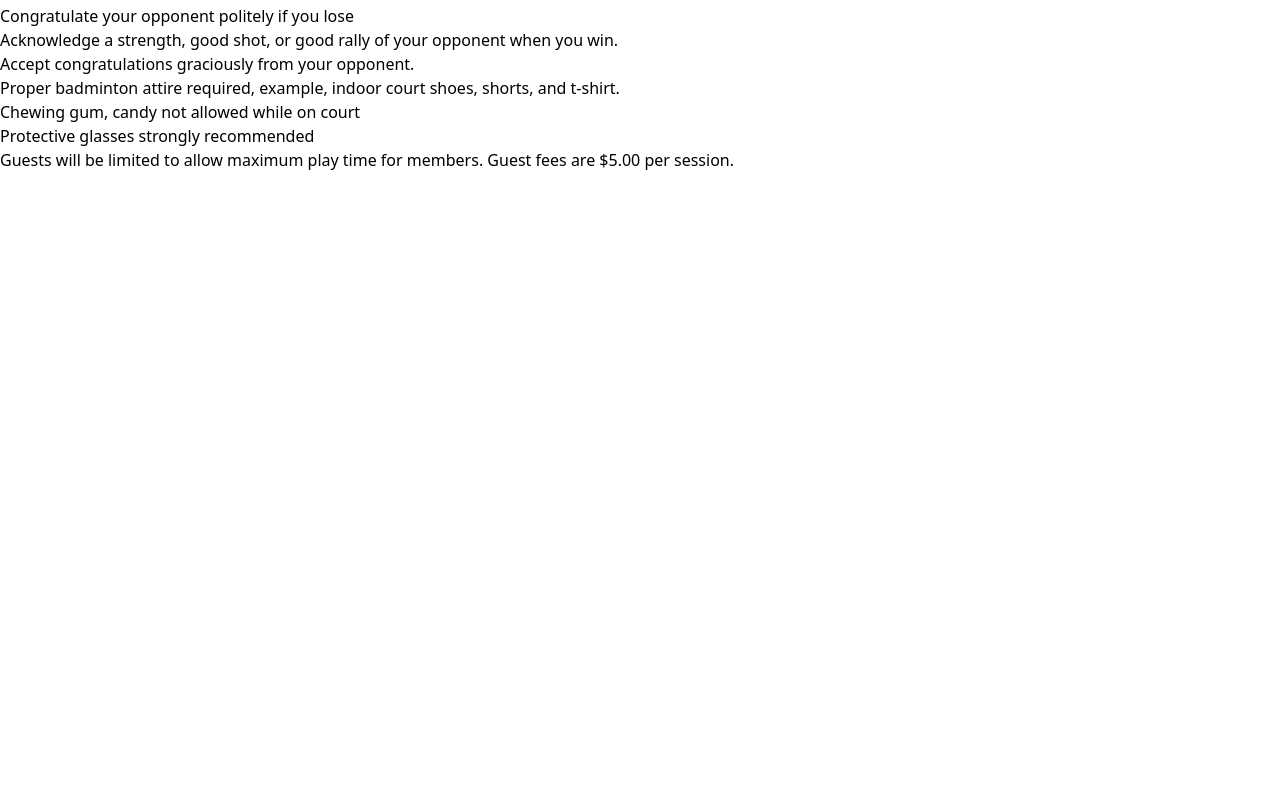
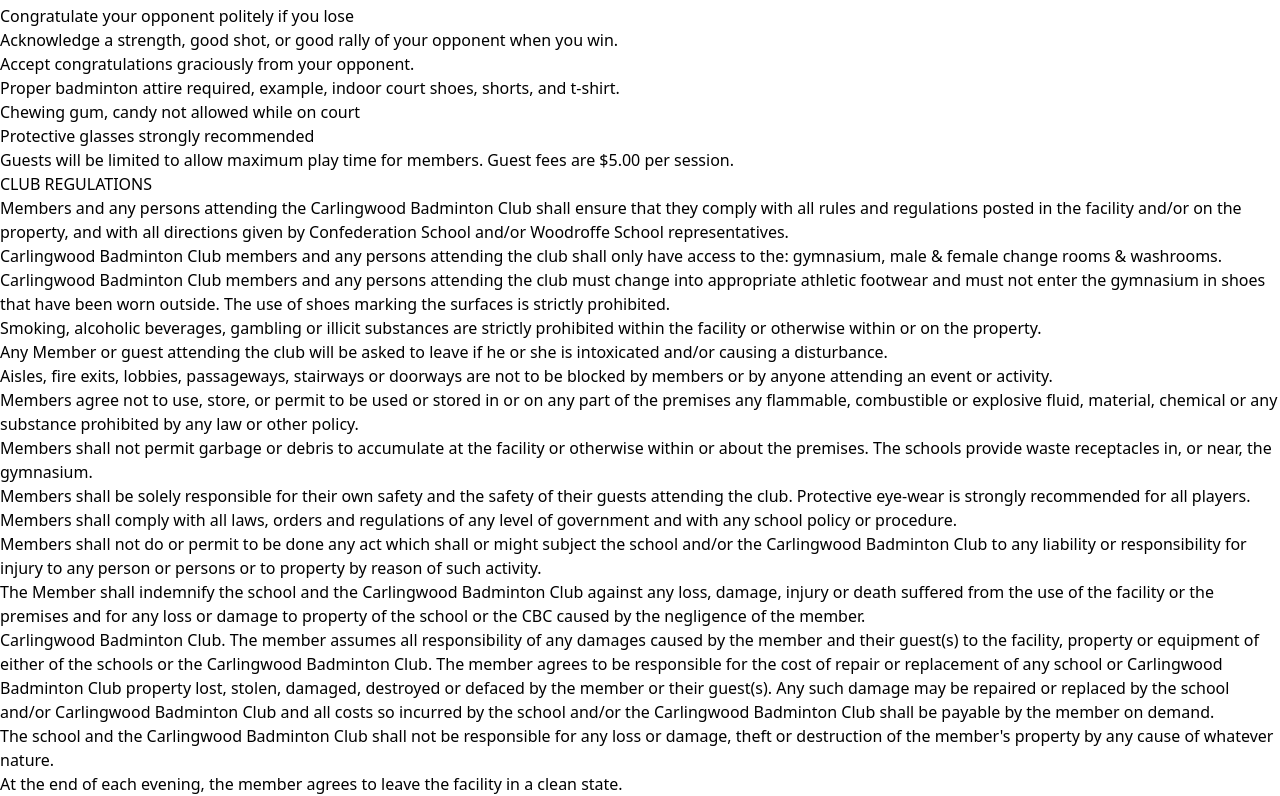
Before and after one commit to kevintruo/carlingwood_badminton, a React (Create React App) app: page /regulations in a window 1280 px wide. Shown: the part 625-1421 px from the top of the page. Before the commit the page ends 800 px from the top, so only its background shows below. Built offline with nearby package versions, Linux system fonts and the light colour scheme.

Commit message:
Updated Regulations

```diff
--- a/src/pages/Regulations/index.tsx
+++ b/src/pages/Regulations/index.tsx
@@ -2,29 +2,27 @@
 
 export default function Regulations() {
   return (
-    <Section>
-      <div className='flex flex-row w-screen justify-between p-5'>
-        <div className='flex flex-col'>
-          <p className='text-3xl font-bold text-black  dark:text-white dark:bg-black'>
+    <Section
+      className='overflow-auto mt-12 mb-3 gap-5 styled-scrollbar styled-scrollbar-track styled-scrollbar-thumb dark:styled-scrollbar-dark dark:styled-scrollbar-track-dark'
+      id='styled-scrollbar'>
+      <p className='text-3xl font-bold underline text-black  dark:text-white dark:bg-black'>
         Club Regulations
       </p>
-          <p>PLAYER CODE OF CONDUCT</p>
+      <p className='text-xl text-blue-500'>PLAYER CODE OF CONDUCT</p>
       <p>
-            The Carlingwood Badminton Club will operate within a positive atmosphere of respect,
-            fair play and good sportsmanship. Regular board selection play will be offered to permit
-            challenging games at appropriate levels for all members, at the same time as providing
-            an opportunity for social play among all members
+        The Carlingwood Badminton Club will operate within a positive atmosphere of respect, fair
+        play and good sportsmanship. Regular board selection play will be offered to permit
+        challenging games at appropriate levels for all members, at the same time as providing an
+        opportunity for social play among all members
       </p>
-          <ul>
-            <li>
-              Respect the court time allowed for games. Leave your court promptly for rotation
-            </li>
+      <ul className='list-disc list-inside indent-3'>
+        <li>Respect the court time allowed for games. Leave your court promptly for rotation</li>
         <li>
           Be aware and respectful tog ames and players that are on other courts. For example:
           players leaving or entering the court should od so as quickly and with as little
-              disruption as possible to the games that are in progress. Whenever possible, wait
-              until action on the courts that you have pass has stopped, or make your way to or from
-              the court through the hallway rather than through the gym
+          disruption as possible to the games that are in progress. Whenever possible, wait until
+          action on the courts that you have pass has stopped, or make your way to or from the court
+          through the hallway rather than through the gym
         </li>
         <li>Zero tolerance for loud, abusive or profane language.</li>
         <li>Zero tolerance for racquet throwing or indiscriminately hitting the shuttle.</li>
@@ -32,37 +30,104 @@
           Zero tolerance for harassment of any form, including but not limited to physical or
           psychological abuse
         </li>
+        <li>Keep positive whether you win or lose, whether you are having a good day or not.</li>
         <li>
-              Keep positive whether you win or lose, whether you are having a good day or not.
-            </li>
-            <li>
-              <ul>
           Develop a consistent habit of good sportsmanship and fair play, for example:
+          <ul className='list-decimal list-inside indent-10'>
             <li>Keep the score correctly B state the score clearly after each rally</li>
             <li>
-                  Call the lines fairly (remember it is the lines on your own side of the net for
-                  which you are responsible)
+              Call the lines fairly (remember it is the lines on your own side of the net for which
+              you are responsible)
             </li>
             <li>Shake hands after each match</li>
             <li>Congratulate your opponent politely if you lose</li>
-                <li>
-                  Acknowledge a strength, good shot, or good rally of your opponent when you win.
-                </li>
+            <li>Acknowledge a strength, good shot, or good rally of your opponent when you win.</li>
             <li>Accept congratulations graciously from your opponent.</li>
           </ul>
         </li>
-            <li>
-              Proper badminton attire required, example, indoor court shoes, shorts, and t-shirt.
-            </li>
+        <li>Proper badminton attire required, example, indoor court shoes, shorts, and t-shirt.</li>
         <li>Chewing gum, candy not allowed while on court</li>
         <li>Protective glasses strongly recommended</li>
         <li>
-              Guests will be limited to allow maximum play time for members. Guest fees are $5.00
-              per session.
+          Guests will be limited to allow maximum play time for members. Guest fees are $5.00 per
+          session.
         </li>
       </ul>
-        </div>
-      </div>
+      <p className='text-xl text-blue-500'>CLUB REGULATIONS</p>
+      <ul className='list-disc list-inside indent-3'>
+        <li>
+          Members and any persons attending the Carlingwood Badminton Club shall ensure that they
+          comply with all rules and regulations posted in the facility and/or on the property, and
+          with all directions given by Confederation School and/or Woodroffe School representatives.
+        </li>
+        <li>
+          Carlingwood Badminton Club members and any persons attending the club shall only have
+          access to the: gymnasium, male & female change rooms & washrooms.
+        </li>
+        <li>
+          Carlingwood Badminton Club members and any persons attending the club must change into
+          appropriate athletic footwear and must not enter the gymnasium in shoes that have been
+          worn outside. The use of shoes marking the surfaces is strictly prohibited.
+        </li>
+        <li>
+          Smoking, alcoholic beverages, gambling or illicit substances are strictly prohibited
+          within the facility or otherwise within or on the property.
+        </li>
+        <li>
+          Any Member or guest attending the club will be asked to leave if he or she is intoxicated
+          and/or causing a disturbance.
+        </li>
+        <li>
+          Aisles, fire exits, lobbies, passageways, stairways or doorways are not to be blocked by
+          members or by anyone attending an event or activity.
+        </li>
+        <li>
+          Members agree not to use, store, or permit to be used or stored in or on any part of the
+          premises any flammable, combustible or explosive fluid, material, chemical or any
+          substance prohibited by any law or other policy.
+        </li>
+        <li>
+          Members shall not permit garbage or debris to accumulate at the facility or otherwise
+          within or about the premises. The schools provide waste receptacles in, or near, the
+          gymnasium.
+        </li>
+        <li>
+          Members shall be solely responsible for their own safety and the safety of their guests
+          attending the club. Protective eye-wear is strongly recommended for all players.
+        </li>
+        <li>
+          Members shall comply with all laws, orders and regulations of any level of government and
+          with any school policy or procedure.
+        </li>
+        <li>
+          Members shall not do or permit to be done any act which shall or might subject the school
+          and/or the Carlingwood Badminton Club to any liability or responsibility for injury to any
+          person or persons or to property by reason of such activity.
+        </li>
+        <li>
+          The Member shall indemnify the school and the Carlingwood Badminton Club against any loss,
+          damage, injury or death suffered from the use of the facility or the premises and for any
+          loss or damage to property of the school or the CBC caused by the negligence of the
+          member.
+        </li>
+        <li>
+          Carlingwood Badminton Club. The member assumes all responsibility of any damages caused by
+          the member and their guest(s) to the facility, property or equipment of either of the
+          schools or the Carlingwood Badminton Club. The member agrees to be responsible for the
+          cost of repair or replacement of any school or Carlingwood Badminton Club property lost,
+          stolen, damaged, destroyed or defaced by the member or their guest(s). Any such damage may
+          be repaired or replaced by the school and/or Carlingwood Badminton Club and all costs so
+          incurred by the school and/or the Carlingwood Badminton Club shall be payable by the
+          member on demand.
+        </li>
+        <li>
+          The school and the Carlingwood Badminton Club shall not be responsible for any loss or
+          damage, theft or destruction of the member's property by any cause of whatever nature.
+        </li>
+        <li>
+          At the end of each evening, the member agrees to leave the facility in a clean state.
+        </li>
+      </ul>
     </Section>
   );
 }
```
Lines whose indentation alone changed are shown as unchanged.
